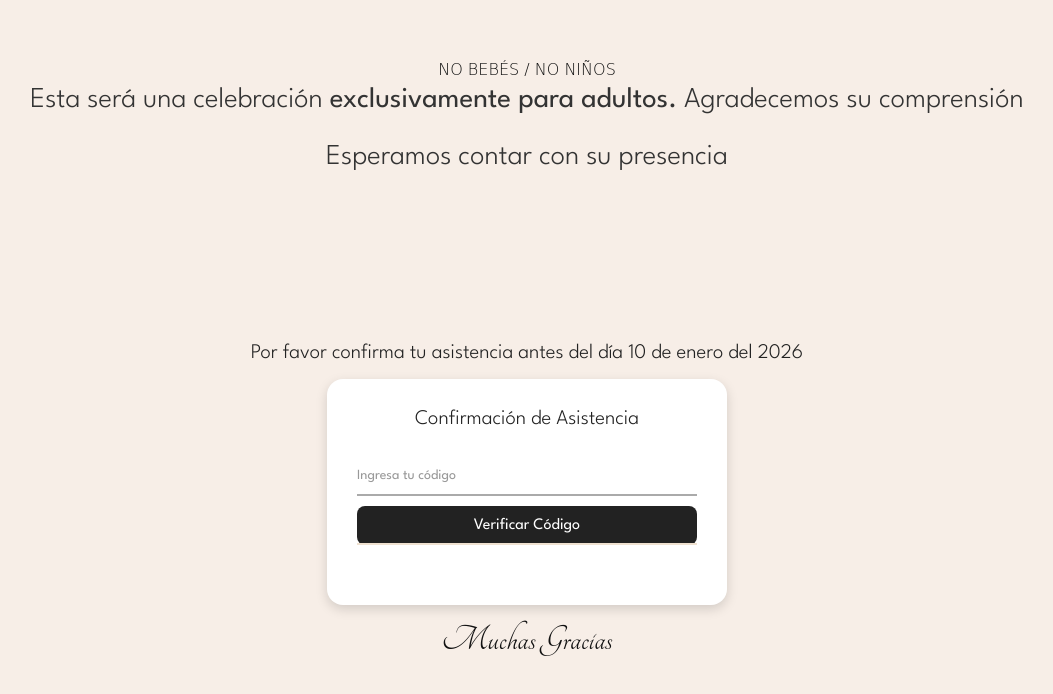
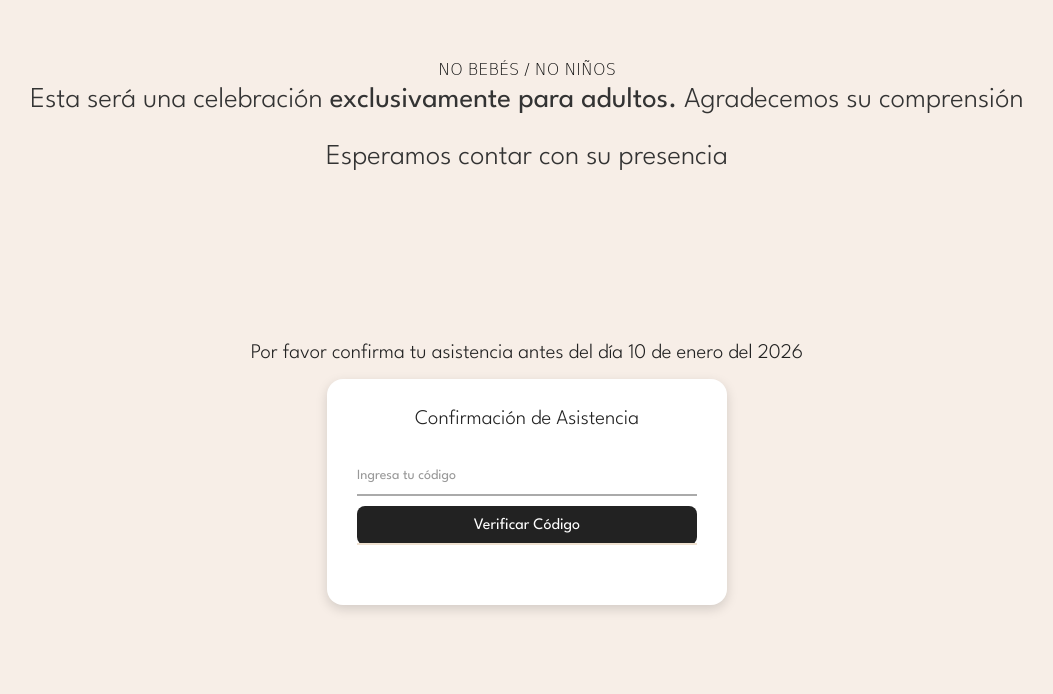
Before and after one commit to hummbertwo/bodadyh, a plain HTML site: page index.html in a window 1280 px wide. Shown: the part 5717-6411 px from the top of the page, without its empty margins (113-1166 px from the left). After the commit the page ends 6372 px from the top, so only its background shows below. Drawn offline with nearby package versions, Linux system fonts and the light colour scheme; a script that the page names is missing; a web font is replaced by a local one.

Commit message:
Update index.html

```diff
--- a/index.html
+++ b/index.html
@@ -319,7 +319,6 @@
       <div id="animacion" class="animacion"></div>
     </div>
   </div>
-    <h2 class="text-seis">Muchas Gracias</h2>
 </section>
 
   <!-- SCRIPTS: orden optimizado para dependencias -->
```
